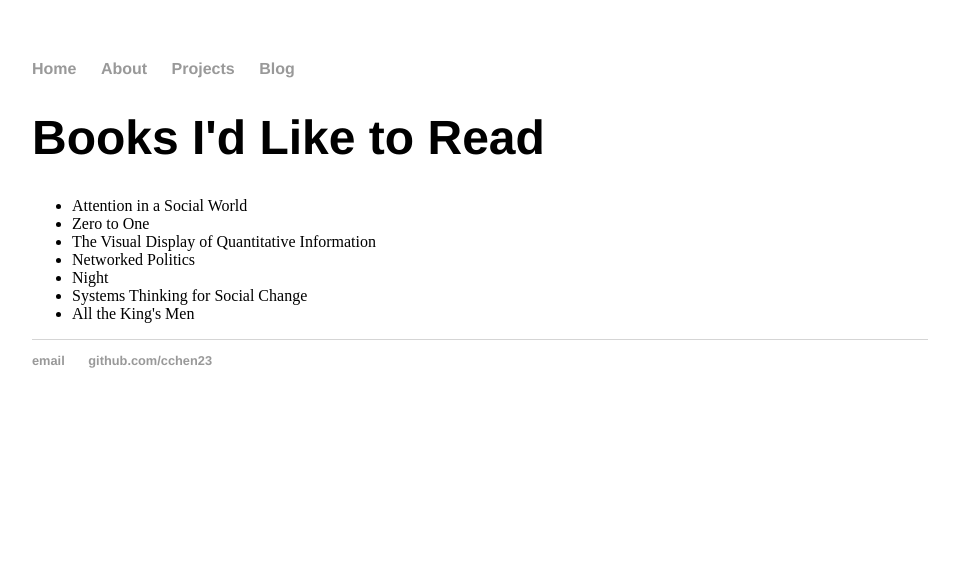
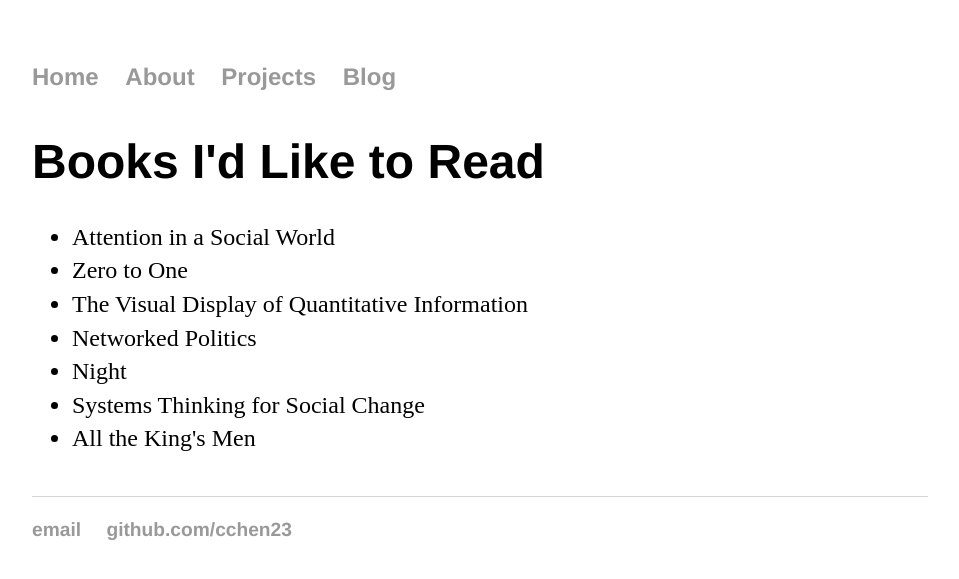
Before and after one commit to cchen23/cchen23.githhub.io, a Jekyll site: the page built from lists/books.html, in a window 1280 px wide. Shown: the top 579 px of the page, without its empty margins (160-1119 px from the left). Built offline with Jekyll 4.4.1, drawn with Linux system fonts in a browser that asks for light colours.

Commit message:
Update main.css

```diff
--- a/css/main.css
+++ b/css/main.css
@@ -33,7 +33,7 @@ footer {
     font-size: .8em;
 }
 
-ul.list {
+ul {
     margin: 20px auto 40px;
     font-size: 1.5em;
     line-height: 1.4em;
```
